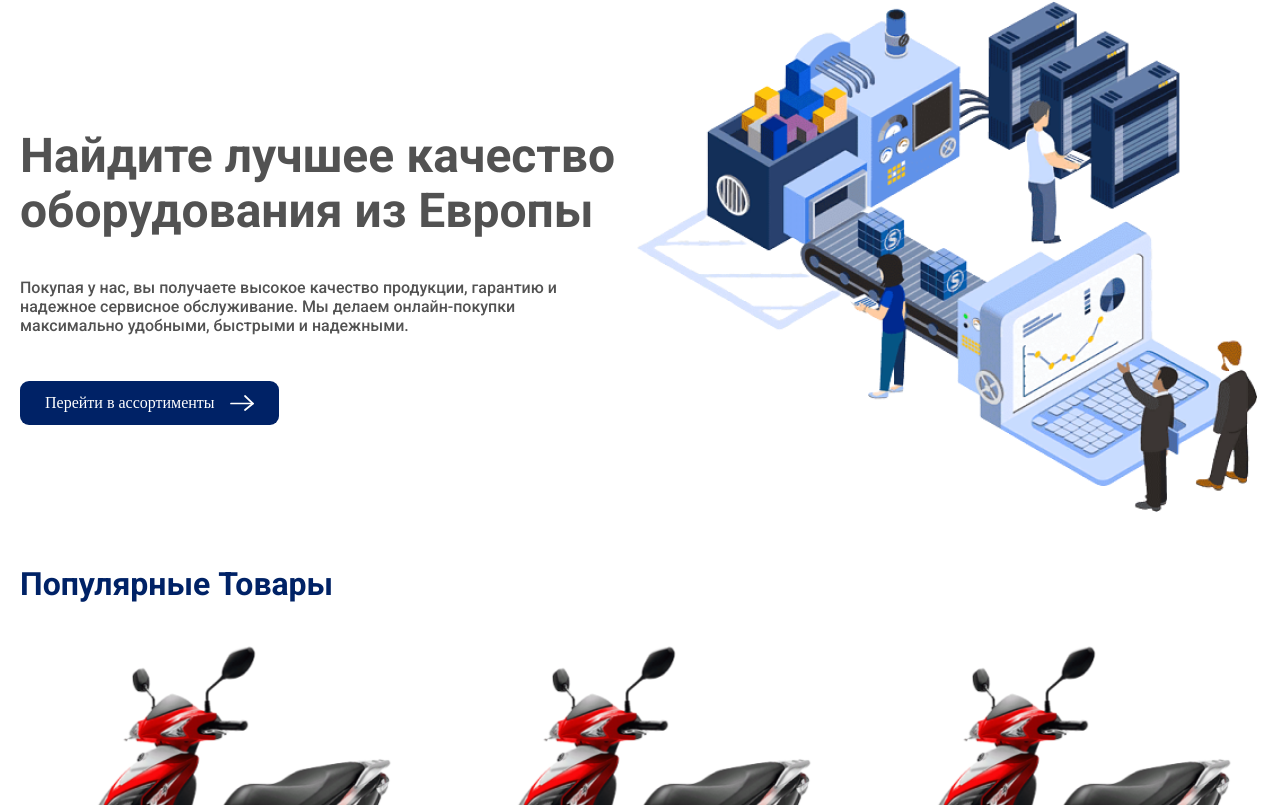
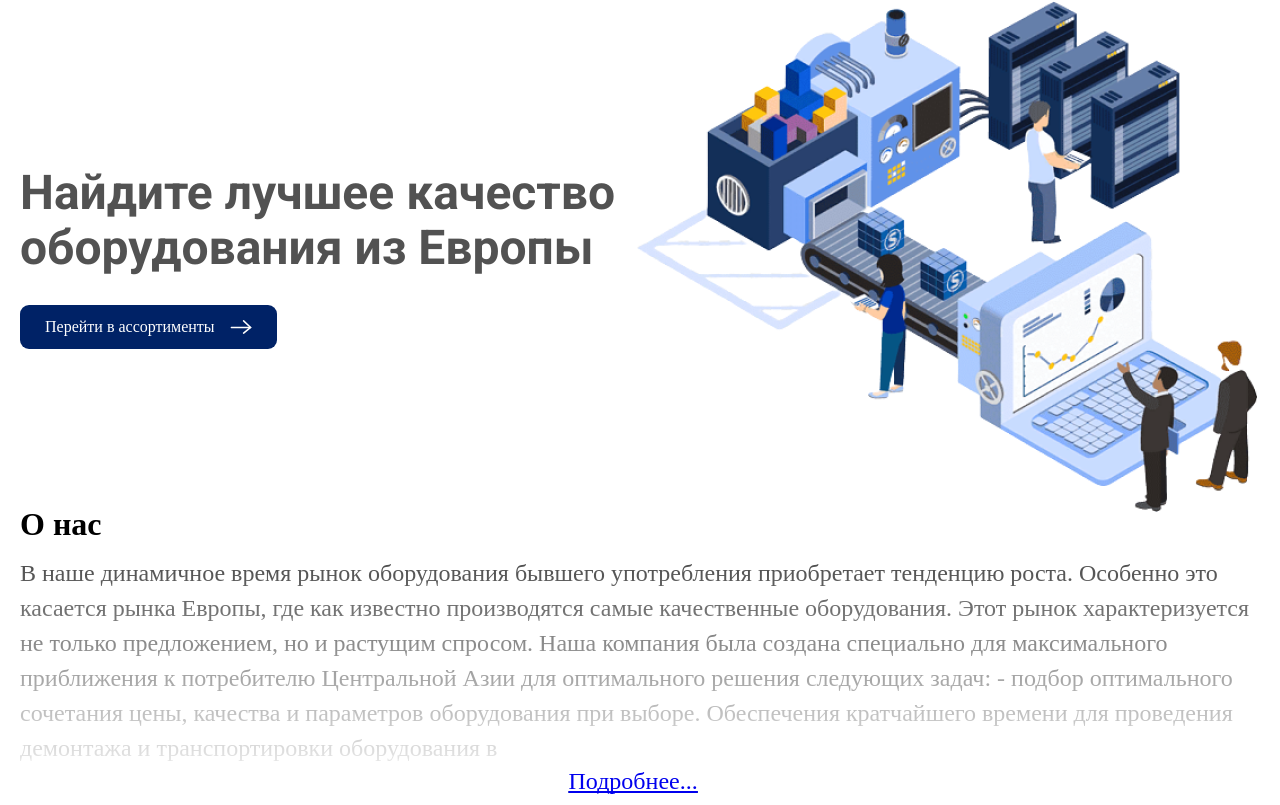
Before and after one commit to INtermetalPlus/IntermetalPlus, a Next.js app: page / in a window 1280 px wide. Shown: the part 175-980 px from the top of the page. Built offline with nearby package versions, Linux system fonts and the light colour scheme.

Commit message:
feat(layout):Changed some of structure and added basic about us without functionality

```diff
--- a/app/page.module.scss
+++ b/app/page.module.scss
@@ -26,6 +26,7 @@
 
   .mainScreenLeft {
     h1 {
+      margin: 0;
       width: 614px;
       font-size: 48px;
       font-weight: 700;
@@ -33,13 +34,7 @@
       font-family: Roboto;
       color: #525252;
     }
-    p {
-      margin-top: 25px;
 
-      width: 574px;
-      font-family: Roboto;
-      color: #525252;
-    }
     .mainRef {
       text-decoration: none;
       margin-top: 30px;
@@ -68,6 +63,48 @@
   }
 }
 
+.about {
+  position: relative;
+  &_title {
+    padding-bottom: 20px;
+    margin: 0;
+    font-weight: 700;
+    font-size: 32px;
+    line-height: 24px;
+  }
+  &_text {
+    margin: 0;
+    font-weight: 400;
+    font-size: 24px;
+    line-height: 35px;
+  }
+
+  &_details {
+    all: unset;
+    display: block;
+    margin: 0 auto;
+    font-weight: 400;
+    width: 143px;
+    height: 30px;
+    font-size: 24px;
+    line-height: 30px;
+    color: #002266;
+    text-decoration: underline;
+    text-decoration-skip-ink:none;
+    cursor: pointer;
+  }
+  &::after {
+    content: "";
+    background: linear-gradient(to top, rgba(255, 255, 255, .9), rgba(255, 255, 255, .3));
+    width: 100%;
+    height: 200px;
+    position: absolute;
+    left: 0;
+    right: 0;
+    bottom: 34px;
+  }
+}
+
 .products {
   .popularProduct {
     margin-top: toRem(60);
--- a/app/page.tsx
+++ b/app/page.tsx
@@ -24,14 +24,13 @@ export default function Home() {
         <div className={styles.mainScreen}>
           <div className={styles.mainScreenLeft}>
             <h1>Найдите лучшее качество оборудования из Европы</h1>
-            <p>
-              Покупая у нас, вы получаете высокое качество продукции, гарантию и
-              надежное сервисное обслуживание. Мы делаем онлайн-покупки
-              максимально удобными, быстрыми и надежными.
-            </p>
             <Link className={styles.mainRef} href="/assort">
               Перейти в ассортименты
-              <img src="/img/arrow.svg" alt="arrowImg" />
+              <Image
+                src="/img/arrow.svg"
+                alt="arrowImg"
+                width={22}
+                height={14} />
             </Link>
           </div>
           <div className={styles.mainScreenRight}>
@@ -44,8 +43,27 @@ export default function Home() {
           </div>
         </div>
 
+        <div className={styles.about}>
+          <p className={styles.about_title}>О нас</p>
+          <p className={styles.about_text}>В наше динамичное время рынок оборудования бывшего употребления приобретает
+              тенденцию роста. Особенно это касается рынка Европы, где как известно производятся самые качественные оборудования.
+              Этот рынок
+              характеризуется не только предложением, но и растущим спросом.
+              Наша компания была создана специально для максимального приближения к потребителю
+              Центральной Азии для оптимального
+              решения следующих задач:
+              - подбор оптимального сочетания цены, качества и параметров оборудования при выборе.
+              Обеспечения кратчайшего времени для
+              проведения демонтажа и транспортировки оборудования в</p>
+          <button className={styles.about_details}>
+            <Link href='#'>
+              Подробнее...
+            </Link>
+          </button>
+        </div>
+
         <div className={styles.products}>
-          <h2 className={styles.popularProduct}>Популярные Товары</h2>
+          <h2 className={styles.popularProduct}>Ассортимент</h2>
           <div className={styles.productsCard}>
             {/* {здесь должен быть условный рендер} */}
             <CartItem />
```
Also changed, not shown: 1 other file (tests, documents, lock files or other folders).
